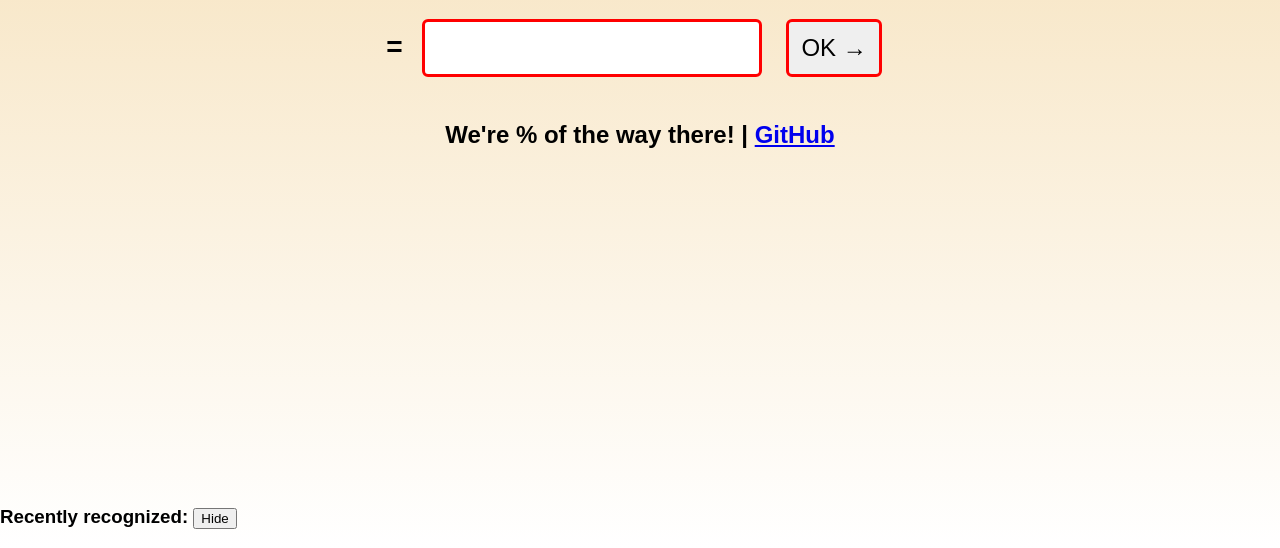
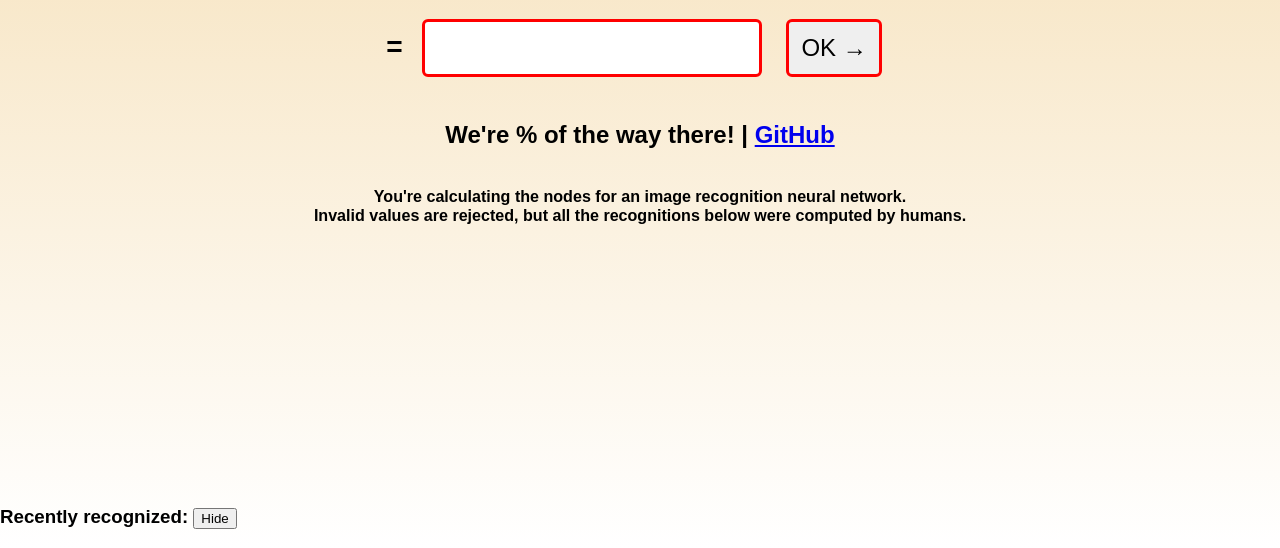
Before and after one commit to Milk-Cool/UNN, a website: page static/index.html in a window 1280 px wide. Shown: the part 252-800 px from the top of the page. Drawn offline with Linux system fonts and the light colour scheme; no server answers.

Commit message:
add explaination

```diff
--- a/static/index.html
+++ b/static/index.html
@@ -21,6 +21,7 @@
             <h3 class="red">You're the neural network!</h3>
             <h3><span id="expr"></span> = <input id="res"><button id="submit">OK →</button></h3>
             <h4>We're <span id="percent"></span>% of the way there! | <a href="https://github.com/Milk-Cool/UNN" target="_blank">GitHub</a></h4>
+            <h6>You're calculating the nodes for an image recognition neural network.<br>Invalid values are rejected, but all the recognitions below were computed by humans.</h6>
         </div>
         <div id="recent">
             <h3>Recently recognized: <button id="hide">Hide</button></h3>
```
